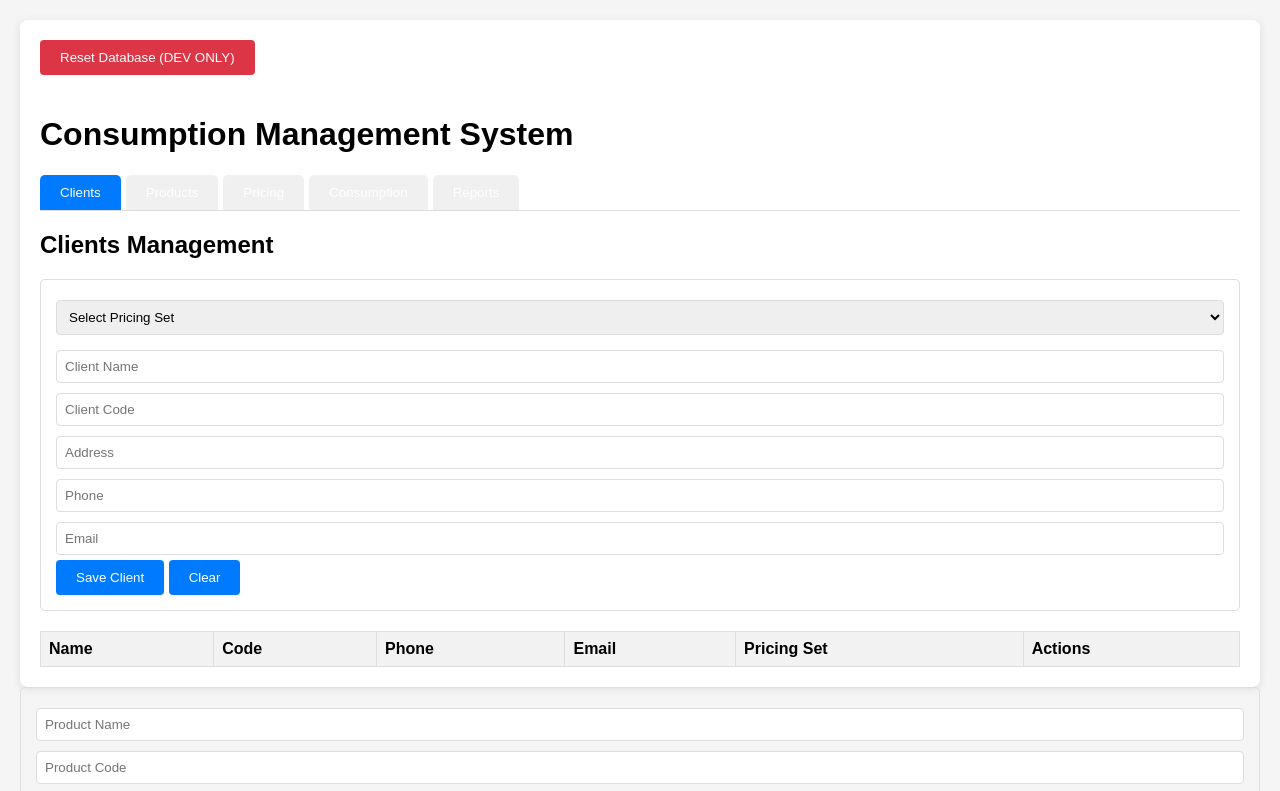
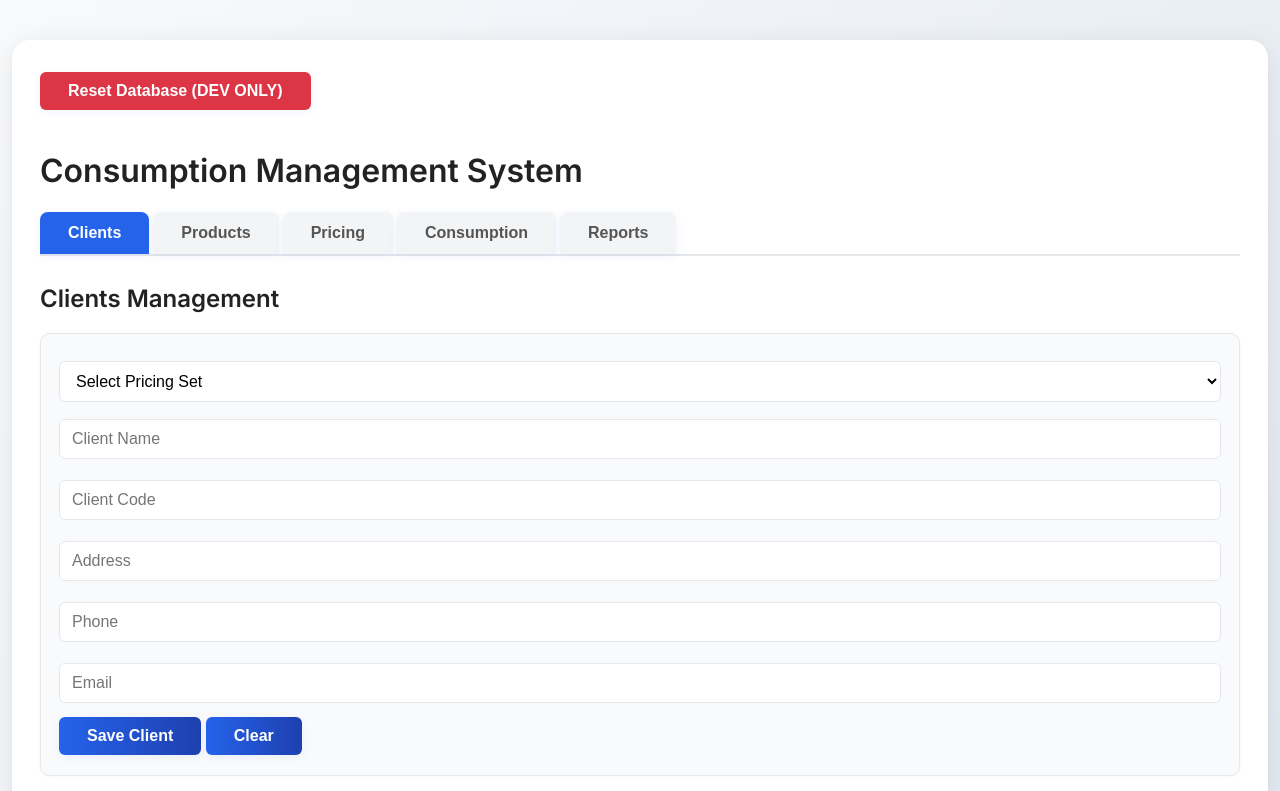
Before and after one commit to ahmedzuk/consum, a website: page frontend/index.html in a window 1280 px wide. Shown: the top 791 px of the page. Drawn offline with Linux system fonts and the light colour scheme; no server answers.

Commit message:
index update

```diff
--- a/frontend/index.html
+++ b/frontend/index.html
@@ -1,93 +1,150 @@
 <!doctype html>
 <html lang="en">
   <head>
+    <!-- Modern Google Font -->
+    <link
+      href="https://fonts.googleapis.com/css2?family=Inter:wght@400;600&display=swap"
+      rel="stylesheet"
+    />
     <meta charset="UTF-8" />
     <meta name="viewport" content="width=device-width, initial-scale=1.0" />
     <title>Consumption Management System</title>
     <style>
       body {
-        font-family: Arial, sans-serif;
-        margin: 20px;
-        background-color: #f5f5f5;
+        font-family: "Inter", Arial, sans-serif;
+        margin: 0;
+        background: linear-gradient(120deg, #f8fafc 0%, #e0e7ef 100%);
+        min-height: 100vh;
+        color: #222;
       }
       .container {
         max-width: 1200px;
-        margin: 0 auto;
-        background: white;
-        padding: 20px;
-        border-radius: 8px;
-        box-shadow: 0 2px 10px rgba(0, 0, 0, 0.1);
+        margin: 40px auto;
+        background: #fff;
+        padding: 32px 28px 28px 28px;
+        border-radius: 18px;
+        box-shadow:
+          0 6px 32px rgba(0, 0, 0, 0.08),
+          0 1.5px 6px rgba(0, 0, 0, 0.03);
       }
       .tabs {
         display: flex;
-        margin-bottom: 20px;
-        border-bottom: 1px solid #ddd;
+        margin-bottom: 28px;
+        border-bottom: 2px solid #e5e7eb;
+        gap: 2px;
       }
       .tab {
-        padding: 10px 20px;
+        padding: 12px 28px;
         cursor: pointer;
-        background: #f0f0f0;
+        background: #f3f4f6;
         border: none;
-        margin-right: 5px;
-        border-radius: 5px 5px 0 0;
+        margin-right: 2px;
+        border-radius: 8px 8px 0 0;
+        font-weight: 600;
+        color: #555;
+        transition:
+          background 0.2s,
+          color 0.2s;
       }
       .tab.active {
-        background: #007bff;
-        color: white;
+        background: #2563eb;
+        color: #fff;
+        box-shadow: 0 2px 8px rgba(37, 99, 235, 0.08);
       }
       .tab-content {
         display: none;
       }
       .tab-content.active {
         display: block;
+        animation: fadeIn 0.3s;
+      }
+      @keyframes fadeIn {
+        from {
+          opacity: 0;
+        }
+        to {
+          opacity: 1;
+        }
       }
       form {
-        margin-bottom: 20px;
-        padding: 15px;
-        border: 1px solid #ddd;
-        border-radius: 5px;
+        margin-bottom: 24px;
+        padding: 20px 18px;
+        border: 1.5px solid #e5e7eb;
+        border-radius: 10px;
+        background: #f9fafb;
+        box-shadow: 0 1px 4px rgba(0, 0, 0, 0.03);
       }
       input,
       select,
       textarea {
         width: 100%;
-        padding: 8px;
-        margin: 5px 0;
-        border: 1px solid #ddd;
-        border-radius: 4px;
+        padding: 10px 12px;
+        margin: 7px 0 14px 0;
+        border: 1.5px solid #e5e7eb;
+        border-radius: 6px;
         box-sizing: border-box;
+        font-size: 1rem;
+        background: #fff;
+        transition: border 0.2s;
+      }
+      input:focus,
+      select:focus,
+      textarea:focus {
+        border: 1.5px solid #2563eb;
+        outline: none;
       }
       button {
-        background: #007bff;
-        color: white;
-        padding: 10px 20px;
+        background: linear-gradient(90deg, #2563eb 0%, #1e40af 100%);
+        color: #fff;
+        padding: 10px 28px;
         border: none;
-        border-radius: 4px;
+        border-radius: 6px;
         cursor: pointer;
+        font-weight: 600;
+        font-size: 1rem;
+        box-shadow: 0 2px 8px rgba(37, 99, 235, 0.08);
+        transition:
+          background 0.2s,
+          box-shadow 0.2s;
       }
       button:hover {
-        background: #0056b3;
+        background: linear-gradient(90deg, #1e40af 0%, #2563eb 100%);
+        box-shadow: 0 4px 16px rgba(37, 99, 235, 0.13);
       }
       table {
         width: 100%;
-        border-collapse: collapse;
-        margin-top: 20px;
+        border-collapse: separate;
+        border-spacing: 0;
+        margin-top: 24px;
+        background: #fff;
+        border-radius: 10px;
+        overflow: hidden;
+        box-shadow: 0 1px 4px rgba(0, 0, 0, 0.04);
       }
       th,
       td {
-        border: 1px solid #ddd;
-        padding: 8px;
+        border-bottom: 1px solid #e5e7eb;
+        padding: 12px 10px;
         text-align: left;
       }
       th {
-        background-color: #f2f2f2;
+        background-color: #f3f4f6;
+        font-weight: 600;
+        color: #374151;
+      }
+      tr:last-child td {
+        border-bottom: none;
       }
       .delete-btn {
-        background: #dc3545;
-        padding: 5px 10px;
+        background: linear-gradient(90deg, #ef4444 0%, #b91c1c 100%);
+        padding: 7px 16px;
+        border-radius: 5px;
+        font-size: 0.95rem;
+        font-weight: 500;
+        margin-left: 4px;
       }
       .delete-btn:hover {
-        background: #c82333;
+        background: linear-gradient(90deg, #b91c1c 0%, #ef4444 100%);
       }
     </style>
   </head>
```
Also changed, not shown: backend/server.js (+33 -0 lines).
